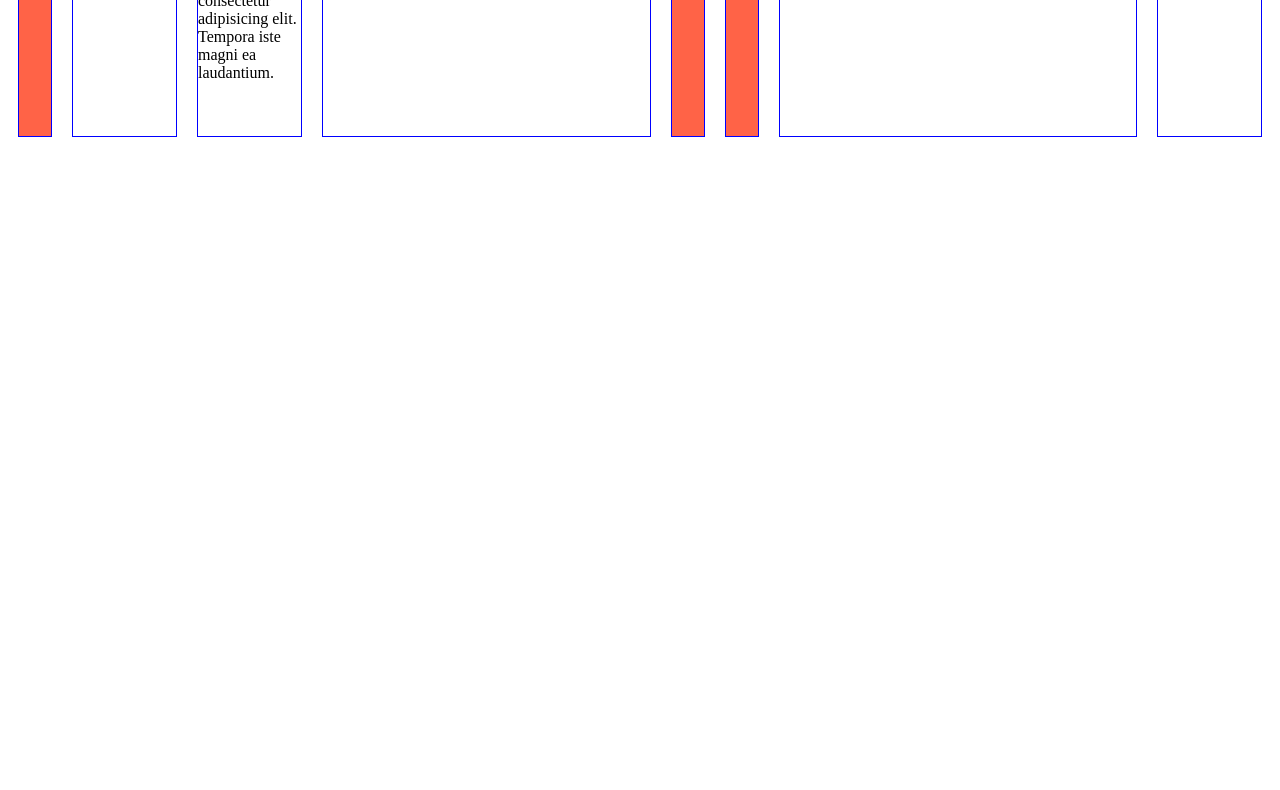
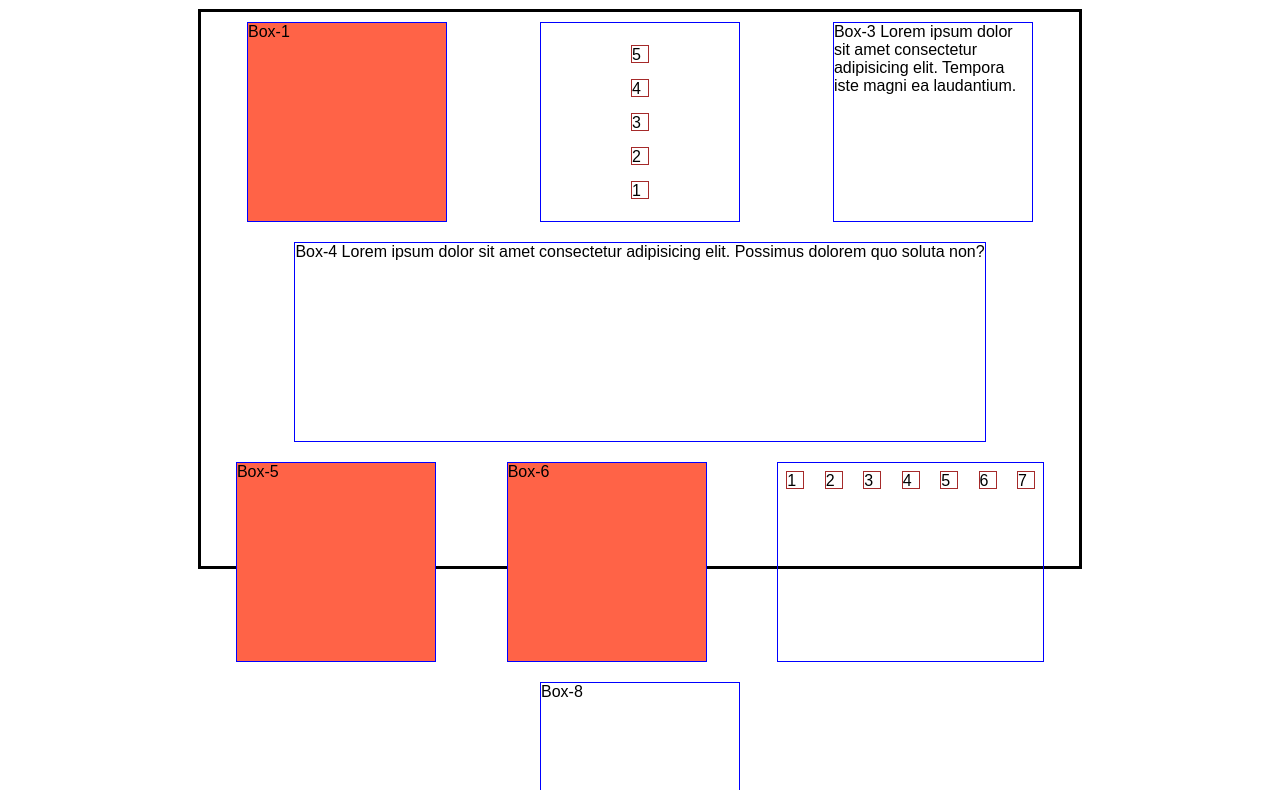
Before and after one commit to FbW43-2/uib-flexbox-1-KinjallDodhiaa, a plain HTML site: page index.html in a window 1280 px wide. Shown: the part 81-871 px from the top of the page. Before the commit the page ends 800 px from the top, so only its background shows below. Drawn offline with Linux system fonts and the light colour scheme.

Commit message:
solved both exercise

```diff
--- a/css/style.css
+++ b/css/style.css
@@ -1,5 +1,26 @@
+:root {
+  font-size: 62.5%;
+  font-family: Arial, Helvetica, sans-serif;
+}
+
+body {
+  font-size: 1.6rem;
+}
+
+h1 {
+  text-align: center;
+  font-size: 3.6rem;
+}
+
 .container {
+  width: 70%;
+  height: 70vh;
+  margin: 20px auto;
+  border: 3px solid black;
+  box-sizing: border-box;
   display: flex;
+  justify-content: space-around;
+  flex-wrap: wrap;
 }
 
 .box {
@@ -10,8 +31,8 @@
   box-sizing: border-box;
 }
 
-.container > .box.box-4,
-.box.box-7 {
+.box-4,
+.box-7 {
   flex-basis: content;
 }
 
@@ -29,3 +50,23 @@
 .box-6 {
   flex-shrink: 4;
 }
+
+.mini-box {
+  width: 18px;
+  height: 18px;
+  border: 1px solid brown;
+  margin: 8px;
+  box-sizing: border-box;
+}
+
+.box-7 div {
+  display: inline-block;
+}
+
+.box-2 {
+  display: flex;
+  flex-direction: column-reverse;
+  align-items: center;
+  justify-content: center;
+  flex-wrap: wrap;
+}
--- a/index.html
+++ b/index.html
@@ -7,13 +7,24 @@
     <title>Flexbox</title>
   </head>
   <body>
+    <header>
+      <h1>Flexbox</h1>
+    </header>
+
+    <main>
       <section>
         <div class="container">
           <div class="box box-1">Box-1</div>
-        <div class="box box-2">Box-2</div>
+          <div class="box box-2">
+            <div class="mini-box">1</div>
+            <div class="mini-box">2</div>
+            <div class="mini-box">3</div>
+            <div class="mini-box">4</div>
+            <div class="mini-box">5</div>
+          </div>
           <div class="box box-3">
-          Box-3 Lorem ipsum dolor sit amet consectetur adipisicing elit. Tempora
-          iste magni ea laudantium.
+            Box-3 Lorem ipsum dolor sit amet consectetur adipisicing elit.
+            Tempora iste magni ea laudantium.
           </div>
           <div class="box box-4">
             Box-4 Lorem ipsum dolor sit amet consectetur adipisicing elit.
@@ -22,11 +33,17 @@
           <div class="box box-5">Box-5</div>
           <div class="box box-6">Box-6</div>
           <div class="box box-7">
-          Box-7 Lorem ipsum, dolor sit amet consectetur adipisicing elit. Neque
-          soluta delectus accusamus maiores?
+            <div class="mini-box">1</div>
+            <div class="mini-box">2</div>
+            <div class="mini-box">3</div>
+            <div class="mini-box">4</div>
+            <div class="mini-box">5</div>
+            <div class="mini-box">6</div>
+            <div class="mini-box">7</div>
           </div>
           <div class="box box-8">Box-8</div>
         </div>
       </section>
+    </main>
   </body>
 </html>
```
Lines whose indentation alone changed are shown as unchanged.
